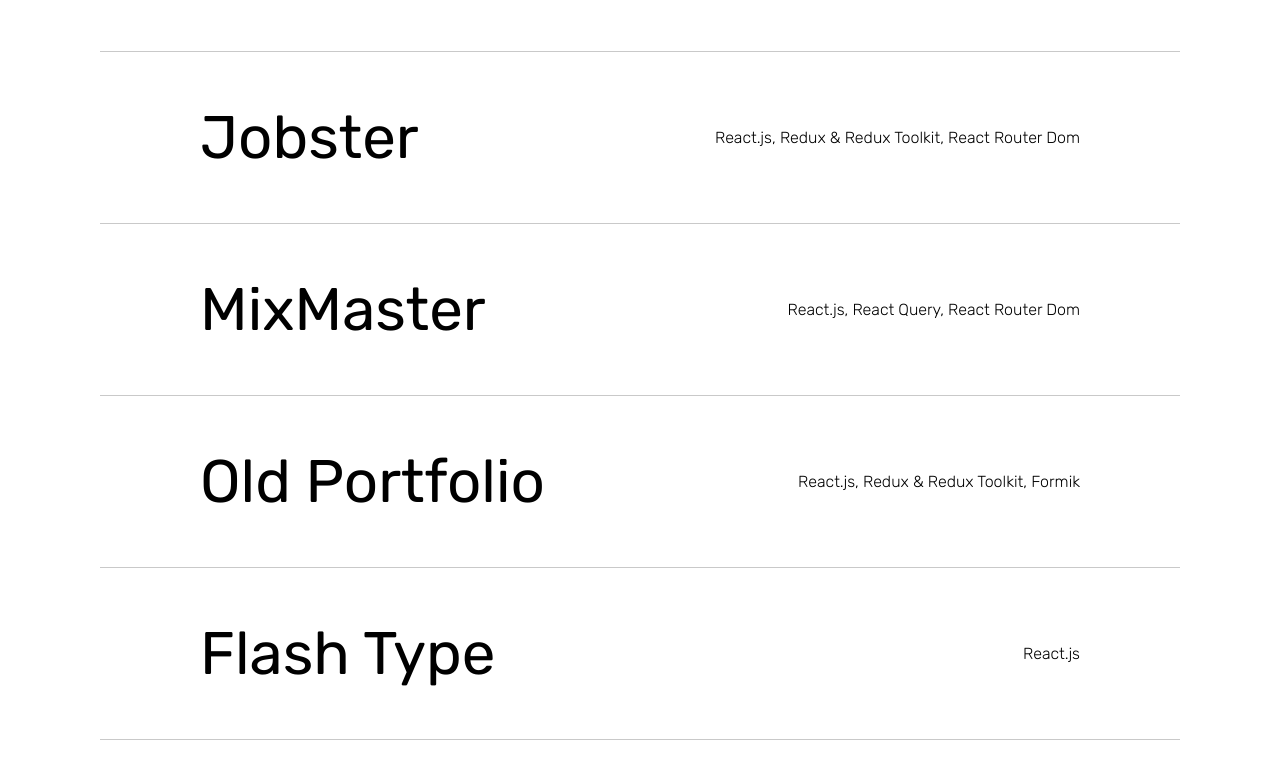
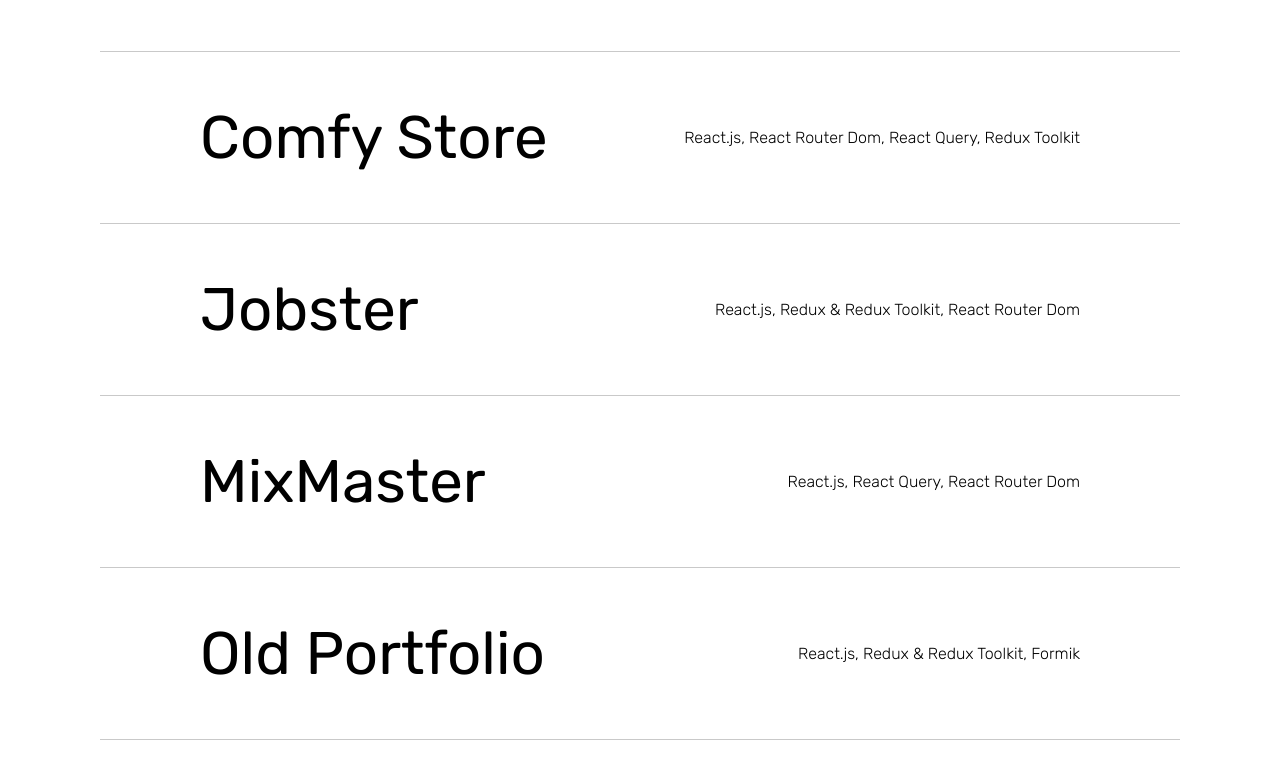
Before and after one commit to arshali2774/Portfolio, a React (Vite) app: page / in a window 1280 px wide. Shown: the part 1885-2660 px from the top of the page. Built offline with nearby package versions, Linux system fonts and the light colour scheme.

Commit message:
Update index.jsx

```diff
--- a/src/components/Projects/index.jsx
+++ b/src/components/Projects/index.jsx
@@ -13,6 +13,13 @@ const projects = [
     color: '#000000',
     tech: 'React.js, React Router Dom, Auth0, Stripe',
     link: 'https://comfysloth2023-ecommerce.netlify.app/',
+  },
+  {
+    title: 'Comfy Store',
+    src: 'comfy.png',
+    color: '#000000',
+    tech: 'React.js, React Router Dom, React Query, Redux Toolkit',
+    link: 'https://comfy-store-ecommerce.netlify.app/',
   },
   {
     title: 'Jobster',
```
